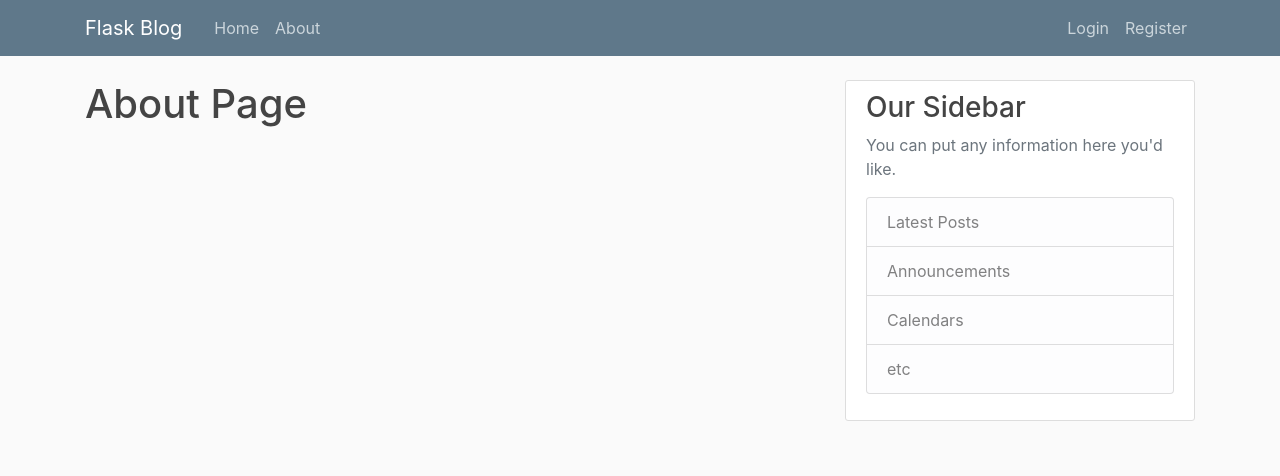
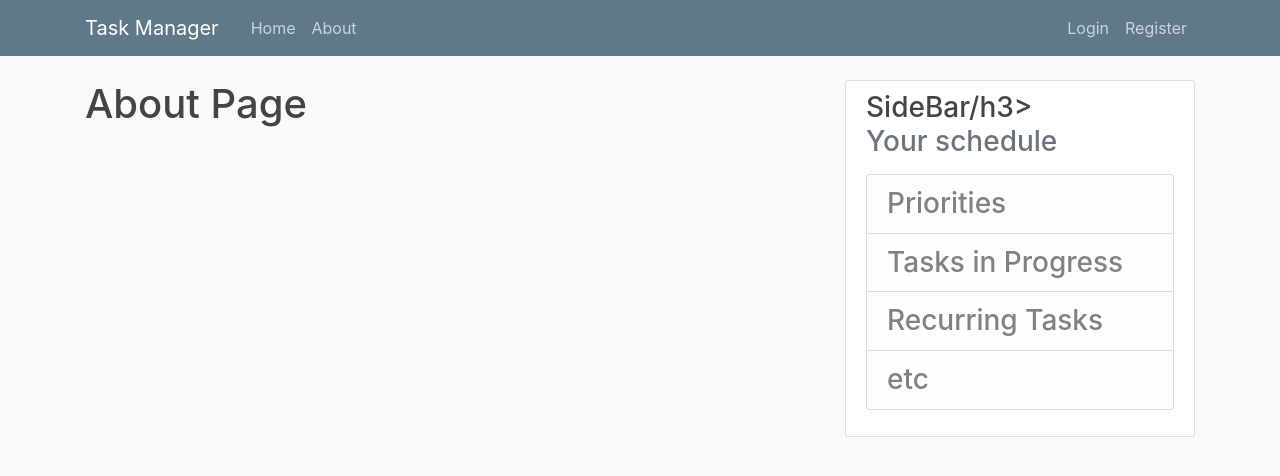
Before and after one commit to prakashjmitra/task-manager-app, a Flask app: page /about in a window 1280 px wide. Shown: the top 476 px of the page. Run offline with Flask 3, Linux system fonts and the light colour scheme; some libraries are stand-ins or nearby versions.

Commit message:
Preping changes

```diff
--- a/task_manager/models.py
+++ b/task_manager/models.py
@@ -19,13 +19,14 @@ class User(db.Model, UserMixin):
     def __repr__(self):
         return f"User('{self.username}', '{self.email}', '{self.image_file}')"
 
-
+#Incorporate date_due so each task has a due date associated with it
 class Post(db.Model):
     id = db.Column(db.Integer, primary_key=True)
     title = db.Column(db.String(100), nullable=False)
     date_posted = db.Column(db.DateTime, nullable=False, default=datetime.utcnow)
     content = db.Column(db.Text, nullable=False)
     user_id = db.Column(db.Integer, db.ForeignKey('user.id'), nullable=False)
+    #date_due = db.Column(db.DateTime, nullable = False, default = datetime.utcnow)
 
     def __repr__(self):
         return f"Post('{self.title}', '{self.date_posted}')"
--- a/task_manager/routes.py
+++ b/task_manager/routes.py
@@ -94,6 +94,7 @@ def account():
 
 @app.route("/post/new", methods=['GET', 'POST'])
 @login_required
+#Use date_due as a way to force user to put a end date for the task
 def new_post():
     form = PostForm()
     if form.validate_on_submit():
--- a/task_manager/templates/layout.html
+++ b/task_manager/templates/layout.html
@@ -20,7 +20,7 @@
     <header class="site-header">
       <nav class="navbar navbar-expand-md navbar-dark bg-steel fixed-top">
         <div class="container">
-          <a class="navbar-brand mr-4" href="/">Flask Blog</a>
+          <a class="navbar-brand mr-4" href="/">Task Manager</a>
           <button class="navbar-toggler" type="button" data-toggle="collapse" data-target="#navbarToggle" aria-controls="navbarToggle" aria-expanded="false" aria-label="Toggle navigation">
             <span class="navbar-toggler-icon"></span>
           </button>
@@ -60,12 +60,12 @@
         </div>
         <div class="col-md-4">
           <div class="content-section">
-            <h3>Our Sidebar</h3>
-            <p class='text-muted'>You can put any information here you'd like.
+            <h3>SideBar/h3>
+            <p class='text-muted'>Your schedule
               <ul class="list-group">
-                <li class="list-group-item list-group-item-light">Latest Posts</li>
-                <li class="list-group-item list-group-item-light">Announcements</li>
-                <li class="list-group-item list-group-item-light">Calendars</li>
+                <li class="list-group-item list-group-item-light">Priorities</li>
+                <li class="list-group-item list-group-item-light">Tasks in Progress</li>
+                <li class="list-group-item list-group-item-light">Recurring Tasks</li>
                 <li class="list-group-item list-group-item-light">etc</li>
               </ul>
             </p>
```
